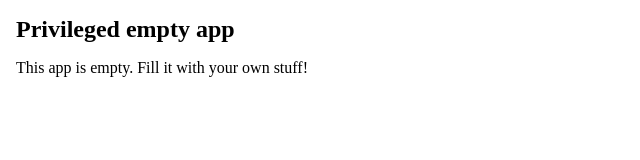
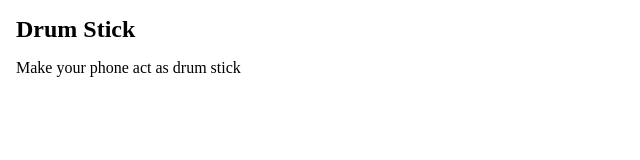
Before and after one commit to dvberkel/ots-hardware, a plain HTML site: page drumstick/index.html in a window 1280 px wide. Shown: the whole page, without its empty margins (0-640 px from the left). Drawn offline with Linux system fonts and the light colour scheme; no server answers.

Commit message:
Customize messages

```diff
--- a/drumstick/index.html
+++ b/drumstick/index.html
@@ -2,8 +2,8 @@
 <html>
     <head>
         <meta charset="utf-8">
-        <title>Privileged app</title>
-        <meta name="description" content="A privileged app stub">
+        <title>Drum Stick</title>
+        <meta name="description" content="Make your phone act as a drum stick">
 
         <!--
           viewport allows you to control how mobile browsers will render your content.
@@ -40,8 +40,8 @@
     </head>
     <body>
         <section>
-            <h1 data-l10n-id="app_title">Privileged empty app</h1>
-            <p data-l10n-id="app_description">This app is empty. Fill it with your own stuff!</p>
+            <h1 data-l10n-id="app_title">Drum Stick</h1>
+            <p data-l10n-id="app_description">Make your phone act as drum stick</p>
             <p id="message"></p>
         </section>
     </body>
```
Also changed, not shown: 1 other file.
